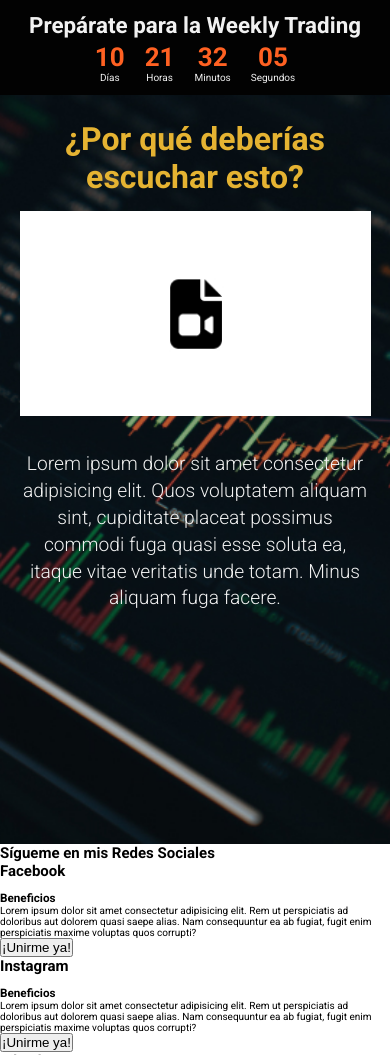
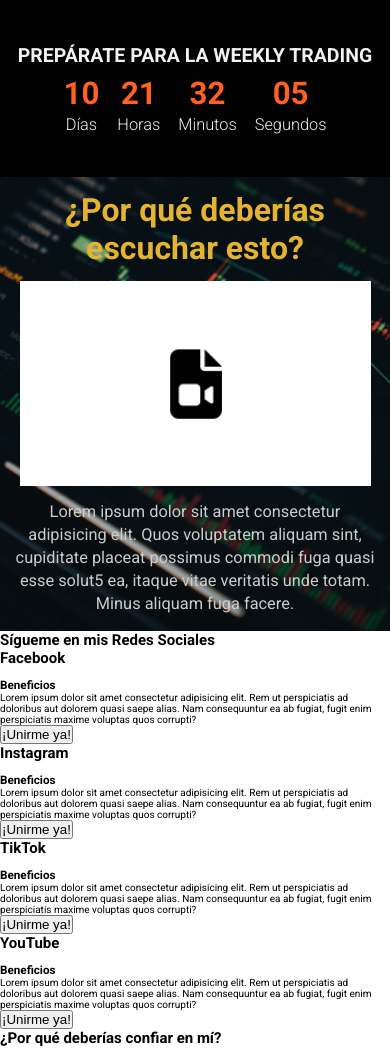
Before and after one commit to MiguelT18/MiguelT18.github.io, a plain HTML site: page index.html in a window 390 px wide. Shown: the top 1055 px of the page. Drawn offline with Linux system fonts and the light colour scheme.

Commit message:
nuevos cambios al header (texto responsive)

```diff
--- a/css/main.scss
+++ b/css/main.scss
@@ -24,10 +24,10 @@ body {
   font-size: 62.5%;
 }
 
-$size-lg: 3rem;
-$size-xmd: 2rem;
-$size-md: 1.4rem;
-$size-sm: 1.2rem;
+$size-lg: clamp(2rem, 7vw, 2.8rem);
+$size-xmd: clamp(1.6rem, 8vw, 2rem);
+$size-md: clamp(1rem, 5vw, 1.6rem);
+$size-sm: clamp(1rem, 4.2vw, 1.4rem);
 
 // Font weights
 $weight-thin: 100;
@@ -36,86 +36,77 @@ $weight-regular: 400;
 $weight-bold: 700;
 
 // Styling...
+@mixin paragraph() {
+  font-size: $size-sm;
+  line-height: 140%;
+  color: $light-grey;
+}
+
 .timer {
+  width: 100%;
+  height: 21vh;
+  display: flex;
+  flex-direction: column;
+  justify-content: center;
+  gap: 8px;
+  position: fixed;
+  z-index: 1;
   background-color: $just-black;
-  padding: 12px 0;
-  position: fixed;
-  width: 100%;
   h2 {
+    padding-top: 12px;
+    text-align: center;
+    text-transform: uppercase;
+    font-size: $size-md;
     color: $just-white;
-    text-align: center;
-    padding-bottom: 4px;
-    font-size: $size-md;
   }
   .timer-container {
     display: flex;
     justify-content: center;
-    gap: 20px;
-  }
-  .simply-section > div {
-    display: flex;
-    flex-direction: column;
-    text-align: center;
-    position: relative;
-    color: $just-white;
-  }
-
-  .simply-seconds-section > div::after {
-    display: none;
-  }
-  .simply-section .simply-amount {
-    font: {
-      weight: $weight-bold;
-      size: 26px;
+    gap: 18px;
+    padding-bottom: 12px;
+    .simply-section > div {
+      display: flex;
+      flex-direction: column;
+      gap: 3px;
+      text-align: center;
     }
-    color: #ff6122;
-  }
-  .simply-seconds-section .simply-amount::after {
-    display: none;
+    .simply-amount {
+      font-size: $size-xmd;
+      font-weight: $weight-bold;
+      color: #ff6122;
+    }
+    .simply-word {
+      font-size: $size-sm;
+      font-weight: $weight-light;
+      color: $just-white;
+    }
   }
 }
 
 header {
-  display: flex;
-  flex-direction: column;
-  align-items: center;
-  height: 100vh;
-  padding-top: 120px;
-  background-image: url("/assets/images/background-header.jpg");
-  background-position: center;
-  background-repeat: no-repeat;
-  background-size: cover;
-  background-attachment: fixed;
+  width: 100%;
+  padding-top: 21vh;
+  background: {
+    image: url("/assets/images/background-header.jpg");
+    position: center;
+    repeat: no-repeat;
+    size: cover;
+    attachment: fixed;
+  }
   h1 {
+    text-align: center;
+    font-size: $size-lg;
     color: $just-gold;
-    text-align: center;
-    font-size: $size-xmd;
+    padding: 14px 0;
   }
   img {
-    width: 90%;
-    max-width: 400px;
     display: block;
+    max-width: 480px;
     margin: 0 auto;
-    padding: 15px 0;
   }
   p {
-    padding-top: 20px;
-    max-width: 670px;
+    @include paragraph();
     text-align: center;
-    color: $just-white;
-    font-weight: 300;
-    font-size: $size-sm;
-    line-height: 140%;
-    margin: 0 22px;
+    padding: 15px;
   }
 }
-
-main {
-  section:first-child {
-    height: 100vh;
-    background-image: url("/assets/images/background-solid.jpg");
-    background-position: center;
-    background-repeat: no-repeat;
-    background-size: cover;
-  }
-}
--- a/index.html
+++ b/index.html
@@ -23,10 +23,14 @@
 
     <header>
       <h1>¿Por qué deberías escuchar esto?</h1>
-      <img src="/assets/images/img-novideo.jpg" alt="Falta un video aquí" />
+      <img
+        style="width: 90%"
+        src="/assets/images/img-novideo.jpg"
+        alt="Falta un video aquí"
+      />
       <p>
         Lorem ipsum dolor sit amet consectetur adipisicing elit. Quos voluptatem
-        aliquam sint, cupiditate placeat possimus commodi fuga quasi esse soluta
+        aliquam sint, cupiditate placeat possimus commodi fuga quasi esse solut5
         ea, itaque vitae veritatis unde totam. Minus aliquam fuga facere.
       </p>
     </header>
```
Also changed, not shown: css/main.css, 1 other file.
